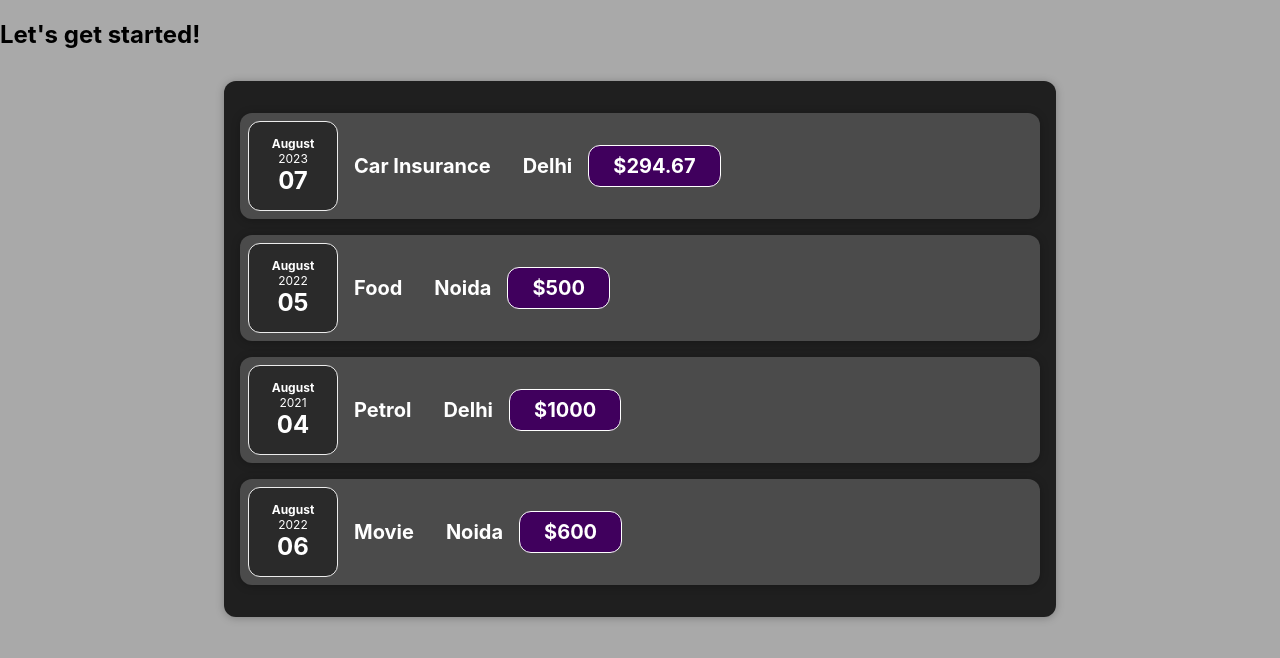
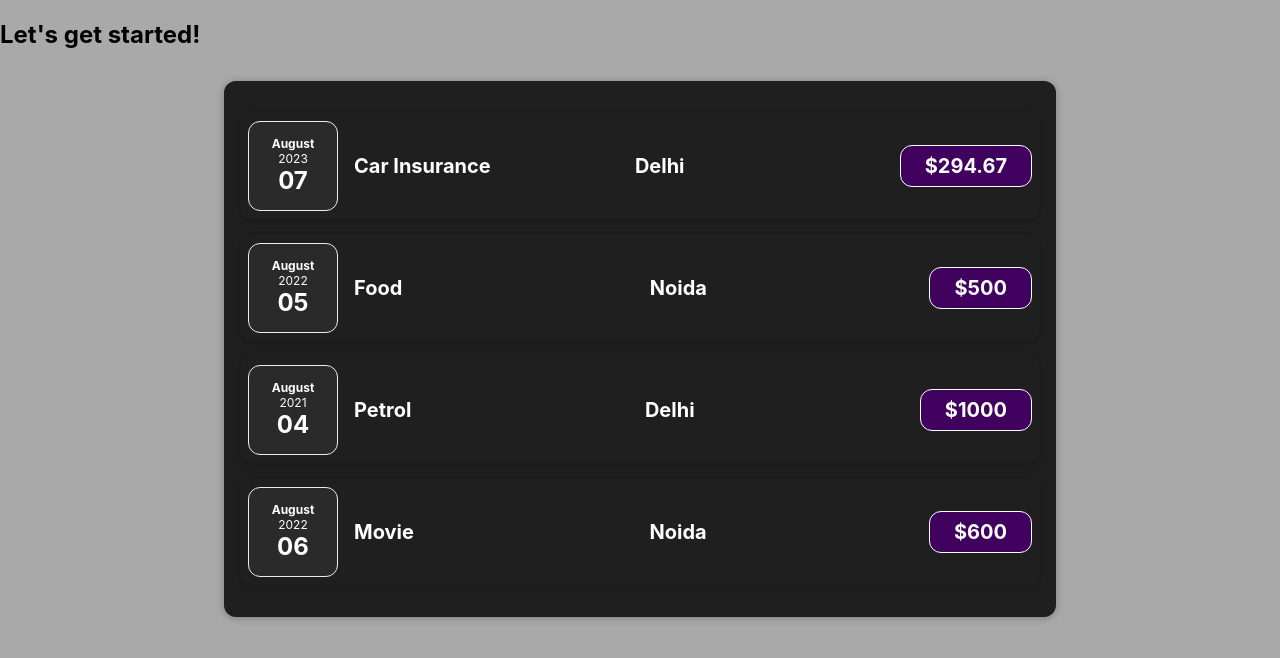
Before and after one commit to roshani2022/AdvanceReact, a React (Create React App) app: page / in a window 1280 px wide. Shown: the top 658 px of the page. Built offline with nearby package versions, Linux system fonts and the light colour scheme.

Commit message:
task12startreactModified

```diff
--- a/src/App.js
+++ b/src/App.js
@@ -1,31 +1,41 @@
 //import logo from './logo.svg';
-import React from 'react';
-import './App.css';
-import ExpenseItem  from './components/expenses/ExpenseItem.js';
-import Card from './components/UI/Card.js';
-
-
+import React from "react";
+//import Card from './components/UI/Card';
+import "./App.css";
+import Expense from "./components/expenses/Expense";
 const App = () => {
-  const expense = [
-    {title:'Car Insurance',locationOfExpenditure:'Delhi',amount:294.67,date:new Date(2023,7,7)},
-    {title:'Food',locationOfExpenditure:'Noida',amount:500, date:new Date(2022,7,5)},
-    {title:'Petrol',locationOfExpenditure:'Delhi',amount:1000,date:new Date(2021,7,4)},
-    {title:'Movie',locationOfExpenditure:'Noida',amount:600, date:new Date(2022,7,6)},
-
-];
+  const expenses = [
+    {
+      title: "Car Insurance",
+      locationOfExpenditure: "Delhi",
+      amount: 294.67,
+      date: new Date(2023, 7, 7),
+    },
+    {
+      title: "Food",
+      locationOfExpenditure: "Noida",
+      amount: 500,
+      date: new Date(2022, 7, 5),
+    },
+    {
+      title: "Petrol",
+      locationOfExpenditure: "Delhi",
+      amount: 1000,
+      date: new Date(2021, 7, 4),
+    },
+    {
+      title: "Movie",
+      locationOfExpenditure: "Noida",
+      amount: 600,
+      date: new Date(2022, 7, 6),
+    },
+  ];
   return (
-    <Card>
-       <h2> Let's get started! </h2>
-       <div class = "expenses">
-       {expense.map((item)=>{
-         return  <ExpenseItem title={item.title} location = {item.locationOfExpenditure} amount = {item.amount} date = {item.date}
-          />
-        })}
-       </div>
-
-
-    </Card>
+    <div>
+      <h2> Let's get started! </h2>
+      <Expense items={expenses} />
+    </div>
   );
-}
+};
 
 export default App;
--- a/src/components/UI/Card.js
+++ b/src/components/UI/Card.js
@@ -1,7 +1,7 @@
 import React from 'react';
 import './Card.css'
 const  Card = (props) => {
-    const classes = 'card' + props.className;
-    return <div className={classes}>{props.children}</div>
-};
+    const classes = 'card ' + props.className;
+    return  <div className={classes}>{props.children}</div>
+}
 export default Card;
--- /dev/null
+++ b/src/components/expenses/Expense.css
@@ -0,0 +1,7 @@
+.expenses {
+      padding: 1rem;
+      background-color: rgb(31, 31, 31);
+      margin: 2rem auto;
+      width: 50rem;
+      max-width: 95%;
+    }
--- /dev/null
+++ b/src/components/expenses/Expense.js
@@ -0,0 +1,21 @@
+import React from "react";
+import ExpenseItem from "./ExpenseItem";
+import "./Expense.css";
+import Card from "../UI/Card";
+const Expense = (props) => {
+  return (
+    <Card className="expenses">
+      {props.items.map((item) => {
+        return (
+            <ExpenseItem
+              title={item.title}
+              location={item.locationOfExpenditure}
+              amount={item.amount}
+              date={item.date}
+            />
+        );
+      })}
+      </Card>
+  );
+};
+export default Expense;
--- a/src/components/expenses/ExpenseDetail.js
+++ b/src/components/expenses/ExpenseDetail.js
@@ -1,15 +1,13 @@
 import React from 'react';
-import Card from '../UI/Card';
-import './ExpenseItem.css';
-const ExpenseDetail = (props) =>{
-    return (
-      <Card>
-       < div className="expense-detail">
-        <h2>{props.title}</h2>
-        <h2>{props.location}</h2>
-        <div className="expense-item__price">${props.amount}</div>
-      </div>
-      </Card>
-    );
-}
+const ExpenseDetail = (props) => {
+  return (
+    <div className='expense-item__description'>
+      <h2>{props.title}</h2>
+      <h2>{props.location}</h2>
+      <div className='expense-item__price'>${props.amount}</div>
+    </div>
+
+  );
+};
+
 export default ExpenseDetail;
--- a/src/components/expenses/ExpenseItem.css
+++ b/src/components/expenses/ExpenseItem.css
@@ -1,44 +1,29 @@
-.expenses{
-  padding: 1rem;
-  margin: 2rem auto;
-  width: 50rem;
-  max-width: 95%;
-  background-color: rgb(31,31,31);
-  border-radius: 12px;
-  box-shadow: 0 1px 8px rgba(0,0,0,0.25);
-
-}
 .expense-item {
   display: flex;
   justify-content: space-between;
   align-items: center;
+  box-shadow: 0 2px 8px rgba(0, 0, 0, 0.25);
   padding: 0.5rem;
   margin: 1rem 0;
-    background-color: #4b4b4b;
-    border-radius: 12px;
-    box-shadow: 0 1px 8px rgba(0,0,0,0.25);
-    margin-left: auto;
+
 }
 
 .expense-item__description {
   display: flex;
   flex-direction: column;
+  gap: 1rem;
   align-items: flex-end;
+  flex-flow: column-reverse;
   justify-content: flex-start;
-    gap: 1rem;
-    flex-flow: column-reverse;
   flex: 1;
-
 }
 
-  .expense-detail h2 {
+.expense-item h2 {
   color: #3a3a3a;
   font-size: 1rem;
   flex: 1;
   margin: 0 1rem;
   color: white;
-    display: inline-flex;
-
 }
 
 .expense-item__price {
@@ -49,8 +34,6 @@
   border: 1px solid white;
   padding: 0.5rem;
   border-radius: 12px;
-    display: inline-flex;
-
 }
 
 @media (min-width: 580px) {
@@ -68,6 +51,5 @@
   .expense-item__price {
     font-size: 1.25rem;
     padding: 0.5rem 1.5rem;
-      align-items: flex-end;
   }
 }
--- a/src/components/expenses/ExpenseItem.js
+++ b/src/components/expenses/ExpenseItem.js
@@ -1,32 +1,21 @@
-import React from 'react';
-import ExpenseDetail from './ExpenseDetail';
-import ExpenseDate from './ExpenseDate';
-import './ExpenseItem.css';
-//import Card from './Card';
-const  ExpenseItem = (props) => {
-  // return React.createElement(
-  //   'div',{className:'Expense-item'},
-  //   React.createElement(ExpenseDate,{date:props.date}),
-  //   React.createElement('div',{}),
-  //   React.createElement('h1',{},'Expense1'),
-  //   React.createElement('h1',{},'Expense1'),
-  // );
+import React from "react";
 
-  // return React.createElement(
-  //   'div',{className:'Expense-item'},
-  //   React.createElement(ExpenseDate,{date:props.date}),
-  //   React.createElement('div',{className:'Expense-item_description'}),
-  //   React.createElement(ExpenseDetail,{amount:props.amount, location:props.location , title:props.title})
-  // );
+import ExpenseDetail from "./ExpenseDetail";
+import ExpenseDate from "./ExpenseDate";
+import "./ExpenseItem.css";
+import Card from "../UI/Card";
 
+
+const ExpenseItem = (props) => {
   return (
-    <div className="expense-item">
-      <ExpenseDate date= {props.date}/>
-      <div className="expense-item__description">
-      <ExpenseDetail amount={props.amount}  location={props.location}   title={props.title} />
-
-      </div>
-    </div>
+    <Card className='expense-item'>
+      <ExpenseDate date={props.date} />
+      <ExpenseDetail
+        title={props.title}
+        location={props.location}
+        amount={props.amount}
+      />
+    </Card>
   );
-}
+};
 export default ExpenseItem;
```
Lines whose indentation alone changed are shown as unchanged.
